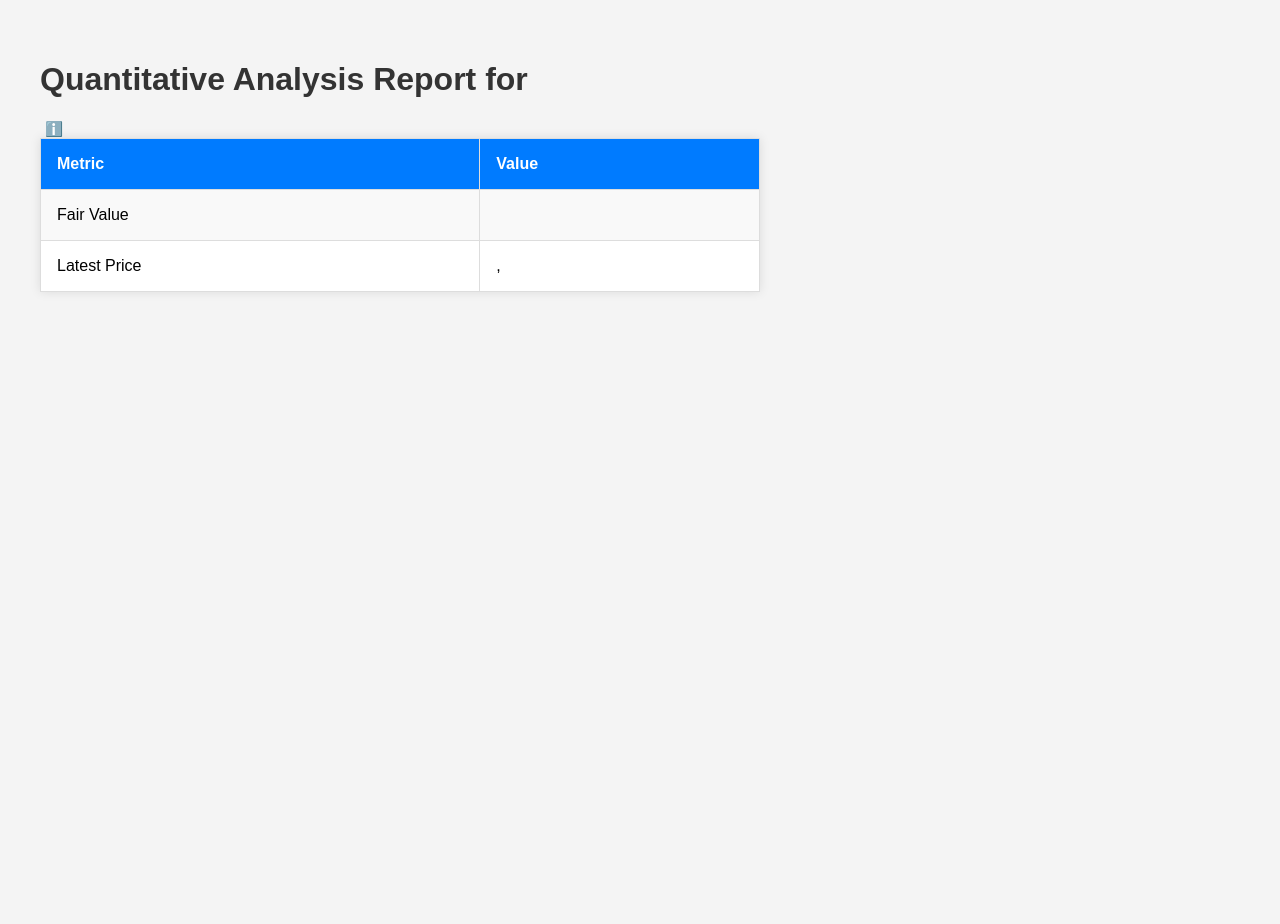
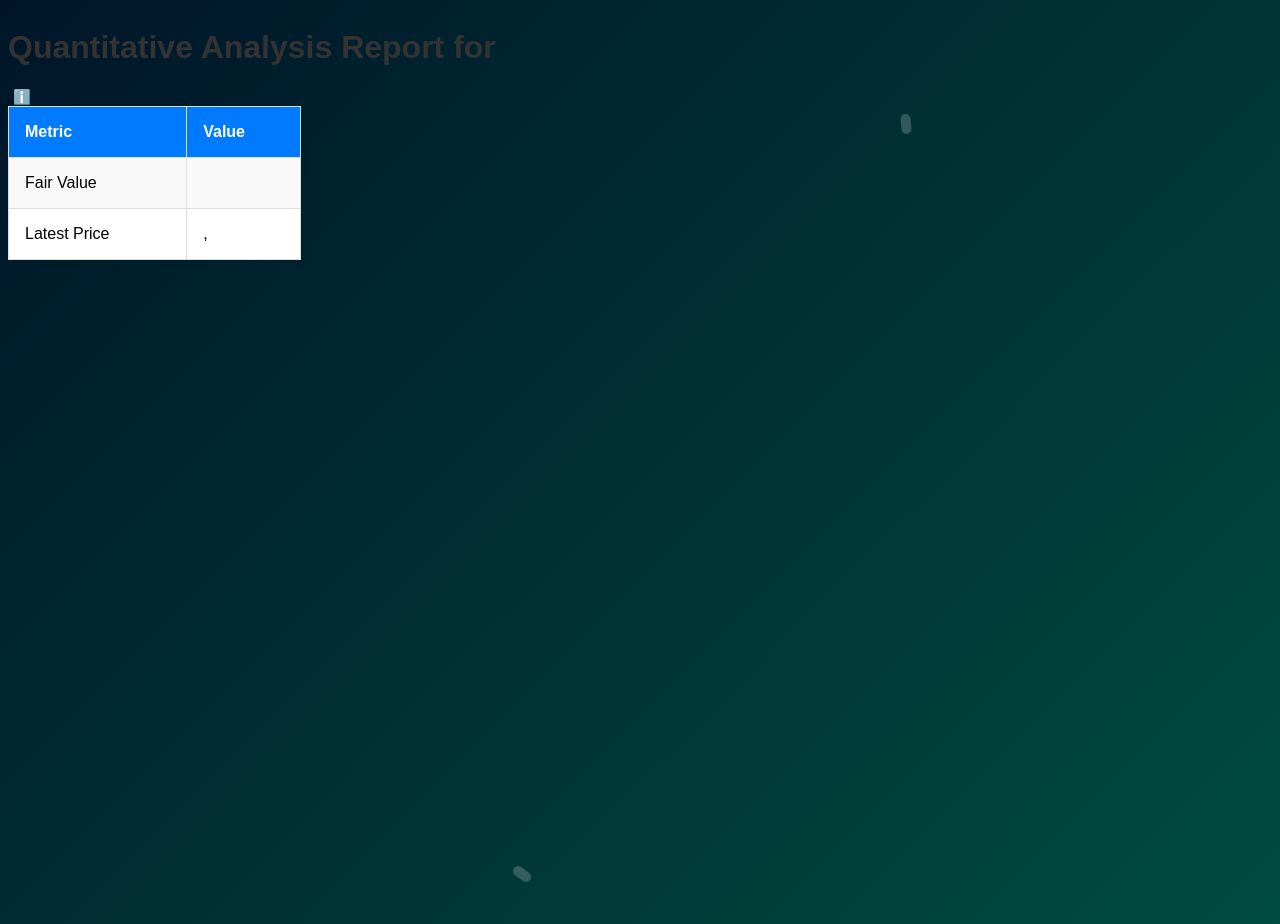
Before and after one commit to stonklord84/stock_analysis, a Flask app: template templates/statsForNerds.html in a window 1280 px wide. Run offline with Flask 3, Linux system fonts and the light colour scheme; the template is opened without the code that fills it, so the values that code supplies are empty.

Commit message:
Update statsForNerds.html

```diff
--- a/templates/statsForNerds.html
+++ b/templates/statsForNerds.html
@@ -5,9 +5,8 @@
     <title>Stock Analysis - {{ symbol }}</title>
     <style>
         body {
-            font-family: Arial, sans-serif;
-            padding: 2rem;
-            background-color: #f4f4f4;
+            font-family: sans-serif;
+            color:black
         }
         h1 {
             text-align: left;
@@ -67,9 +66,56 @@
             visibility: visible;
             opacity: 1;
         }
+        .hero {
+            position: fixed;
+            top: 0;
+            left: 0;
+            width: 100%;
+            height: 100vh;
+            background: linear-gradient(135deg, #001529, #004d40);
+            overflow: hidden;
+            color: white;
+            text-align: center;
+            padding-top: 4rem;
+            border-radius: 0 0 10px 10px;
+            z-index: 0; /* 👈 Push behind content */
+            pointer-events: none; /* 👈 Allow interaction with content below */
+        }
+
+        .pill{
+            position: absolute;
+            width: 20px;
+            height: 10px;
+            background:white;
+            border-radius: 50px;
+            opacity: 0.2;
+            animation: floatUp 8s linear infinite;
+        }
+
+        /* Create multiple pills with different positions/speeds */
+        .pill:nth-child(1) { left: 10%; animation-duration: 10s; }
+        .pill:nth-child(2) { left: 40%; animation-duration: 6s; }
+        .pill:nth-child(3) { left: 70%; animation-duration: 9s; }
+
+        @keyframes floatUp {
+            0%{
+                top: 100%;
+                transform: rotate(0deg);
+            }
+            100% {
+                top: -20%;
+                transform: rotate(360deg);
+            }
+        }
     </style>
 </head>
 <body>
+    <div class="hero">
+        <div class="pill"></div>
+        <div class="pill"></div>
+        <div class="pill"></div>
+    </div>
+    <div style="position: absolute; z-index: 1;">
     <h1>Quantitative Analysis Report for {{ symbol }}</h1>
 
     <table>
@@ -93,5 +139,6 @@
         </tr>
         <!-- Add more rows here if needed -->
     </table>
+    </div>
 </body>
 </html>
```
